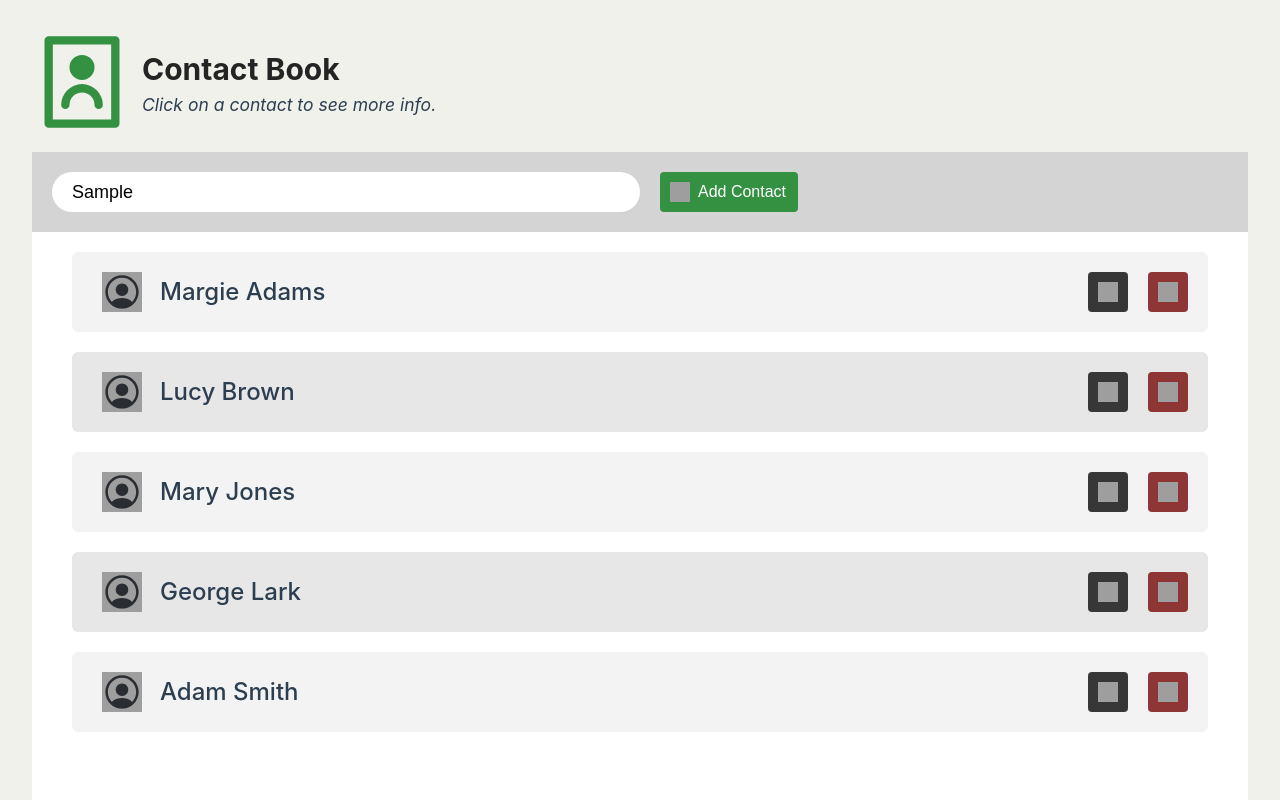
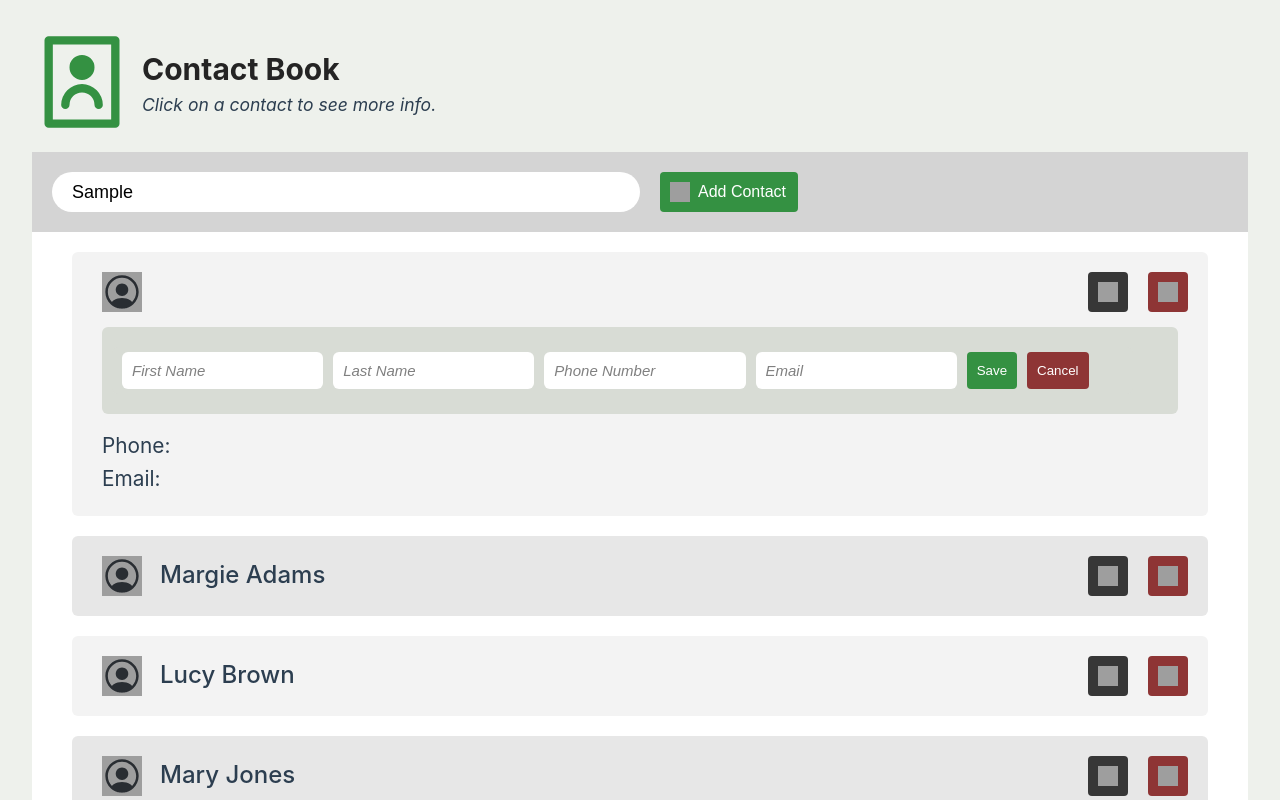
Before and after one commit to samo0018/mtm6407-contact-book, a Vue app in the folder contact-book/: page / in a window 1280 px wide. Both pictures are taken after typing "Sample" into the empty fields and a click on the button "Add Contact". Shown: the top 800 px of the page. Built offline with nearby package versions, Linux system fonts and the light colour scheme; grey boxes are pictures that could not be loaded.

Commit message:
Add contact, edit contact features added

```diff
--- a/contact-book/src/App.vue
+++ b/contact-book/src/App.vue
@@ -1,11 +1,9 @@
 <script setup>
-import { RouterLink, RouterView } from 'vue-router'
 import ContactHeader from './components/ContactHeader.vue'
 import ContactList from './components/ContactList.vue';
 </script>
 
 <template>
-
   <div>
     <header>
     <div class="contact-header">
@@ -15,12 +13,10 @@ import ContactList from './components/ContactList.vue';
       </div>
     </div>
   </header>
-
   <body>
     <ContactList />
   </body>
   </div>
-
 </template>
 
 
--- a/contact-book/src/assets/main.css
+++ b/contact-book/src/assets/main.css
@@ -4,7 +4,7 @@
   max-width: 1280px;
   margin: 0 auto;
   padding: 2rem;
-  background-color: rgb(241, 241, 235);
+  background-color: rgb(238, 241, 236);
   font-weight: normal;
 }
 
--- a/contact-book/src/components/ContactList.vue
+++ b/contact-book/src/components/ContactList.vue
@@ -1,6 +1,8 @@
 <script setup>
 import { ref, reactive } from 'vue'
+import { onMounted } from 'vue'
 
+// *************************************** CONTACTS ******************************************
 const contacts = reactive([
   { id: 1, firstname: 'Adam', lastname: 'Smith', phone: '250-778-2222', email: 'adam.smith80@hotmail.com' },
   { id: 2, firstname: 'Mary', lastname: 'Jones', phone: '250-226-4562', email: 'mary.jones@gmail.com' },
@@ -8,36 +10,108 @@ const contacts = reactive([
   { id: 4, firstname: 'Margie', lastname: 'Adams', phone: '250-543-2658', email: 'margiee46@hotmail.com' },
   { id: 5, firstname: 'George', lastname: 'Lark', phone: '250-545-2356', email: 'g_lark@gmail.com' },
 ]);
-
+// Sort my array of contacts alphabetically, by last name
 contacts.sort((a, b) => a.lastname.localeCompare(b.lastname))
 
-function removeContact(contactId) {
-  const index = contacts.findIndex((contact) => contact.id === contactId)
-  if (index !== -1) {
-      setTimeout(() => {
-      contacts.splice(index, 1)
-    }, 200)
+// *************************************** ADD A CONTACT ******************************************
+
+// Function to ADD a new contact when the user clicks the following button: "add-new-button"
+function addNewContact() {
+      const newContact = {
+            id: contacts.length +1,
+            firstname: '',
+            lastname: '',
+            phone: '',
+            email: '',
+            showDetails: false,
+      }
+      contacts.unshift(newContact) // I want the new contact added to the top rather than 'pushed' to the bottom of the list (better UX)
+      setEditingContact(newContact) // Show the editable fields for the newly added contact
+      saveContactsToLocalStorage() // Save to local storage (associated function below)
+}
+
+// SAVE the new contact to local storage
+function saveContactsToLocalStorage() {
+      localStorage.setItem('contacts', JSON.stringify(contacts))
+}
+
+// When the component is mounted, I want to make sure all the contacts load from local storage
+// onMounted(() => {
+//   const savedContacts = localStorage.getItem('contacts')
+//   if (savedContacts) {
+//     contacts.length = 0
+//     contacts.push(...JSON.parse(savedContacts))
+//   }
+// })
+
+// *************************************** EDIT A CONTACT ******************************************
+
+// Before the user edits a contact, the default is for the editingContact value to be nothing
+const editingContact = ref(null)
+
+// Function to EDIT a contact when the user clicks the following button: "edit-contact-button"
+function setEditingContact(contact) {
+  editingContact.value = { ...contact } // Copies the contact being edited
+  toggleDetails(contact.id) // Shows the hidden details for the contact that is being edited (more intuitive)
+}
+
+// Function for the user to SAVE the edited contact
+function saveEditedContact() {
+  if (editingContact.value) { // Checks if the user is currently editing a contact from the array of contacts
+    const index = contacts.findIndex((contact) => contact.id === editingContact.value.id)
+
+    if (index !== -1) { // If the contact exists in the contacts array...
+      contacts[index] = editingContact.value // Update it with the edited values
+      saveContactsToLocalStorage() // Save it to localstorage
+      editingContact.value = null // Hide once the function completes
+    }
   }
 }
 
-function editContact(contactId) {
-
+// Function for the user to CANCEL editing a contact
+function cancelEdit() {
+  // If there is currently a contact being edited, find the contact object in the array
+  if (editingContact.value) {
+    const contact = contacts.find((c) => c.id === editingContact.value.id)
+    // If the contact is found in the array, then hide the contact details after cancelling the edit
+    if (contact) {
+      contact.showDetails = false
+    }
+    editingContact.value = null // Ends the process
+  }
 }
 
+// *************************************** DELETE A CONTACT ******************************************
+
+// Function to DELETE a contact when the user clicks the following button: "delete-contact-button"
+function removeContact(contactId) {
+  // Find the index of the contact we wish to remove from the contacts array
+  const index = contacts.findIndex((contact) => contact.id === contactId)
+  // If the contact exists in the array...
+  if (index !== -1) {
+      setTimeout(() => {
+      contacts.splice(index, 1) // Use the splice method to remove the selected contact from the contacts array
+    }, 200) // Delay the removal by 200ms
+  }
+}
+
+// *************************************** SHOW CONTACT DETAILS ******************************************
+
+// Function to SHOW the contact's details when the contact's name is clicked: "profile-icon-name" (I wrapped the contact's icon SVG and name in a div so either can be clicked for this to work)
 function toggleDetails(contactId) {
       const contact = contacts.find((contact) => contact.id === contactId)
       if (contact) {
             contact.showDetails = !contact.showDetails
       }
 }
-
 </script>
 
+<!-- *************************************** MY VUE HTML TEMPLATE ****************************************** -->
 <template>
   <div class="contacts-container">
     <div class="top-bar">
       <input v-model="searchQuery" type="text" class="searchbar" placeholder="Search" />
-      <button class="add-new-button">
+      <button class="add-new-button" @click="addNewContact">
         <span class="add-icon"></span>
         Add Contact
       </button>
@@ -50,8 +124,9 @@ function toggleDetails(contactId) {
                         <img alt="contact book icon" class="profile-icon" src="@/assets/default-profile.svg"/>
                         <h3>{{ contact.firstname }} {{ contact.lastname }}</h3>
                   </div>
+
                   <div class="buttons-container">
-                        <button class="edit-contact-button"  @click="editContact(contact.id)">
+                        <button class="edit-contact-button"  @click="setEditingContact(contact)">
                               <span class="edit-icon"></span>
                         </button>
                         <button class="delete-contact-button" @click="removeContact(contact.id)">
@@ -59,7 +134,23 @@ function toggleDetails(contactId) {
                         </button>
                   </div>
             </div>
+
+            <!-- This div contains the contact details and is ONLY visible IF the user clicks the contact name (corresponding function and @click above)-->
             <div v-if="contact.showDetails">
+
+               <!-- This template allows the user to edit a contact and is ONLY visible IF the user clicks on the "edit-contact-button" (corresponding function and @click above) -->
+              <template v-if="editingContact && editingContact.id === contact.id">
+                  <div class="edit-form">
+                        <div class="edit-form">
+                              <input v-model="editingContact.firstname" class="edit-form-input" type="text" placeholder="First Name" />
+                              <input v-model="editingContact.lastname" class="edit-form-input" type="text" placeholder="Last Name" />
+                              <input v-model="editingContact.phone" class="edit-form-input" type="text" placeholder="Phone Number" />
+                              <input v-model="editingContact.email" class="edit-form-input" type="text" placeholder="Email" />
+                              <button class="save-button" @click="saveEditedContact">Save</button>
+                              <button class="cancel-button" @click="cancelEdit">Cancel</button>
+                        </div>
+                  </div>
+              </template>
               <p>Phone: {{ contact.phone }}</p>
               <p>Email: {{ contact.email }}</p>
             </div>
@@ -68,8 +159,8 @@ function toggleDetails(contactId) {
   </div>
 </template>
 
+<!-- *************************************** MY CSS ****************************************** -->
 <style scoped>
-
 h3 {
       font-weight: 500;
       font-size: 1.5rem;
@@ -78,32 +169,24 @@ h3 {
       background-color: rgb(212, 212, 212);
       margin-top: 20px;
 }
+.searchbar {
+      width: 50%;
+      border-radius: 20px;
+      border: none;
+      padding-left: 20px;
+      font-size: 18px;
+}
+input::placeholder {
+      font-size: 17px;
+      color: rgb(120, 120, 120);
+      font-style: italic;
+}
+input:focus {
+      outline: none;
+}
 .top-bar {
       display: flex;
       padding: 20px;
-}
-.contacts-list {
-    list-style-type: none;
-    background-color: rgb(255, 255, 255);
-    padding-top: 20px;
-}
-.each-contact {
-      display: flex;
-      justify-content: space-between;
-}
-
-li {
-      font-size: 1.3rem;
-      background-color: rgb(243, 243, 243);
-      margin-right: 40px;
-      margin-bottom: 20px;
-      padding: 20px 20px 20px 30px;
-      border-radius: 6px;
-      cursor: pointer;
-}
-
-li:nth-child(even) {
-    background-color: rgb(231, 231, 231);
 }
 .add-new-button {
       display: inline-flex;
@@ -130,22 +213,65 @@ li:nth-child(even) {
       background-repeat: no-repeat;
 }
 
-.searchbar {
-      width: 50%;
-      border-radius: 20px;
-      border: none;
-      padding-left: 20px;
-      font-size: 18px;
+/* List of contacts */
+.contacts-list {
+      list-style-type: none;
+      background-color: rgb(255, 255, 255);
+      padding-top: 20px;
+      padding-bottom: 10px;
+}
+.each-contact {
+      display: flex;
+      justify-content: space-between;
+}
+.profile-icon-name {
+      display: inline-flex;
+      align-items: center;
+}
+.profile-icon {
+      width: 40px;
+      height: 40px;
+      margin-right: 18px;
+      background-image: url('src/assets/default-profile.svg');
+      background-size: cover;
+      background-repeat: no-repeat;
 }
 
-input::placeholder {
-    font-size: 17px;
-    color: rgb(120, 120, 120);
-    font-style: italic;
+li {
+      font-size: 1.3rem;
+      background-color: rgb(243, 243, 243);
+      margin-right: 40px;
+      margin-bottom: 20px;
+      padding: 20px 20px 20px 30px;
+      border-radius: 6px;
+      cursor: pointer;
 }
-input:focus {
-  outline: none;
+li:nth-child(even) {
+    background-color: rgb(231, 231, 231);
 }
+
+/* Edit Button */
+.edit-contact-button {
+      display: inline-flex;
+      align-items: center;
+      padding: 10px;
+      background-color: rgb(55, 55, 55);
+      border: none;
+      border-radius: 4px;
+      cursor: pointer;
+}
+.edit-contact-button:active {
+      background-color: rgb(33, 33, 33);
+}
+.edit-icon {
+      width: 20px;
+      height: 20px;
+      background-image: url('src/assets/edit-button.svg');
+      background-size: cover;
+      background-repeat: no-repeat;
+}
+
+/* Delete Button */
 .delete-contact-button {
       display: inline-flex;
       align-items: center;
@@ -166,35 +292,60 @@ input:focus {
       background-size: cover;
       background-repeat: no-repeat;
 }
-.edit-contact-button {
-  display: inline-flex;
-  align-items: center;
+
+/* Hidden Edit Form */
+
+.edit-form {
+      background-color: rgb(216, 220, 213);
+      margin-top: 15px;
+      margin-right: 10px;
+      margin-bottom: 15px;
+      border-radius: 6px;
+      padding: 5px;
+      padding-left: 10px;
+      display: flex;
+}
+.edit-form-input {
+      width: 20%;
+      border: none;
+      padding-top: 10px;
+      padding-bottom: 10px;
+      border-radius: 6px;
+      padding-left: 10px;
+      margin-right: 10px;
+      font-size: 15px;
+}
+.edit-form-input::placeholder {
+      font-size: 15px;
+      color: rgb(128, 128, 128);
+      font-style: italic;
+}
+input:focus {
+      outline: none;
+}
+.save-button {
       padding: 10px;
-  background-color: rgb(55, 55, 55);
+      margin-right: 10px;
+      background-color: rgb(52, 145, 66);
+      color: white;
       border: none;
       border-radius: 4px;
       cursor: pointer;
 }
-.edit-contact-button:active {
-      background-color: rgb(33, 33, 33);
+.save-button:active {
+      background-color: rgb(14, 67, 22);
 }
-.edit-icon {
-  width: 20px;
-  height: 20px;
-  background-image: url('src/assets/edit-button.svg');
-  background-size: cover;
-  background-repeat: no-repeat;
+
+.cancel-button {
+      padding: 10px;
+      background-color:rgb(142, 53, 53);
+      color: white;
+      border: none;
+      border-radius: 4px;
+      cursor: pointer;
 }
-.profile-icon-name {
-      display: inline-flex;
-      align-items: center;
+.cancel-button:active {
+      background-color: rgb(95, 34, 34);
 }
-.profile-icon {
-  width: 40px;
-  height: 40px;
-  margin-right: 18px;
-  background-image: url('src/assets/default-profile.svg');
-  background-size: cover;
-  background-repeat: no-repeat;
-}
+
 </style>
```
Also changed, not shown: 1 other file (tests, documents, lock files or other folders). Lines whose indentation alone changed are shown as unchanged.
